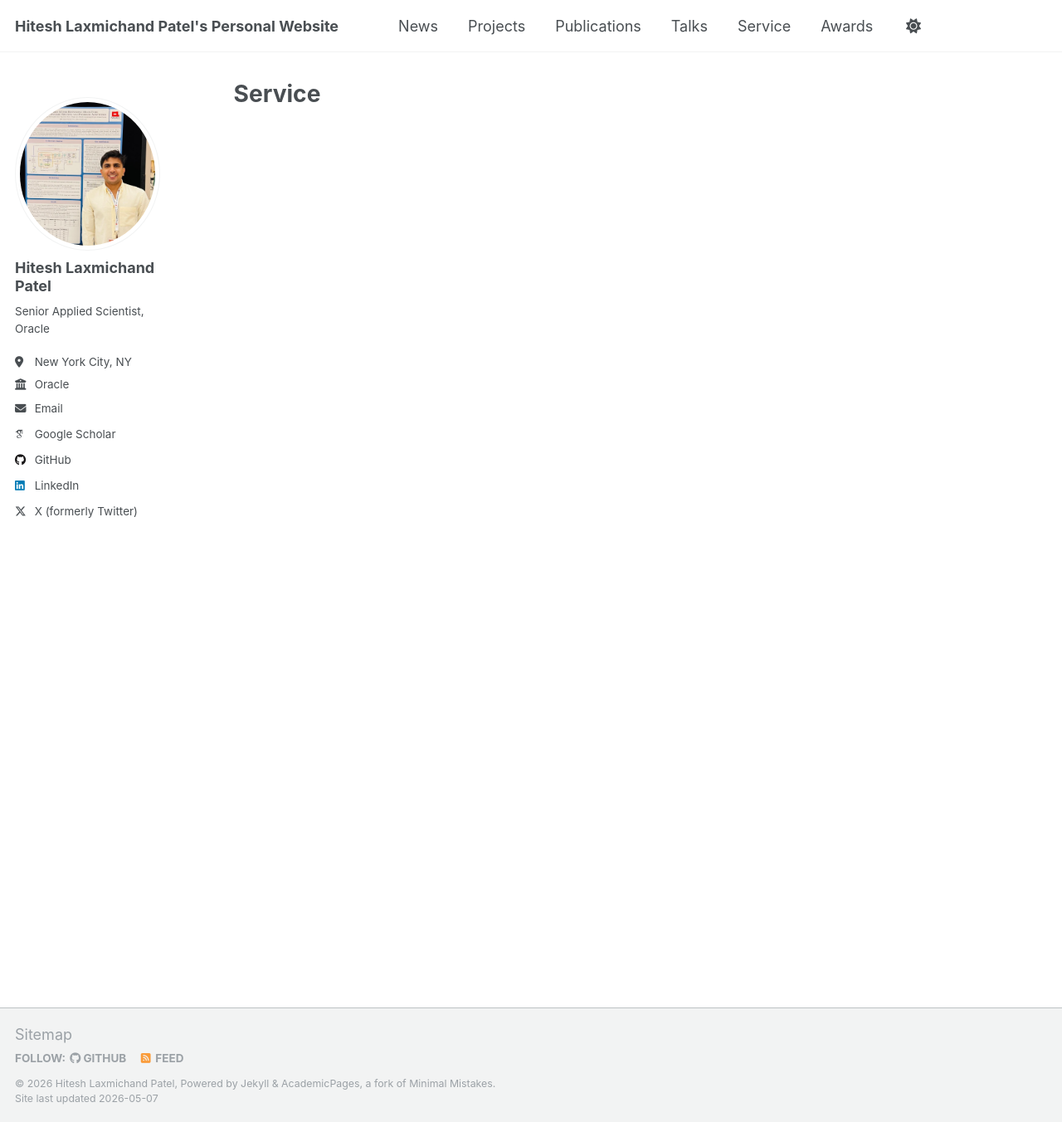
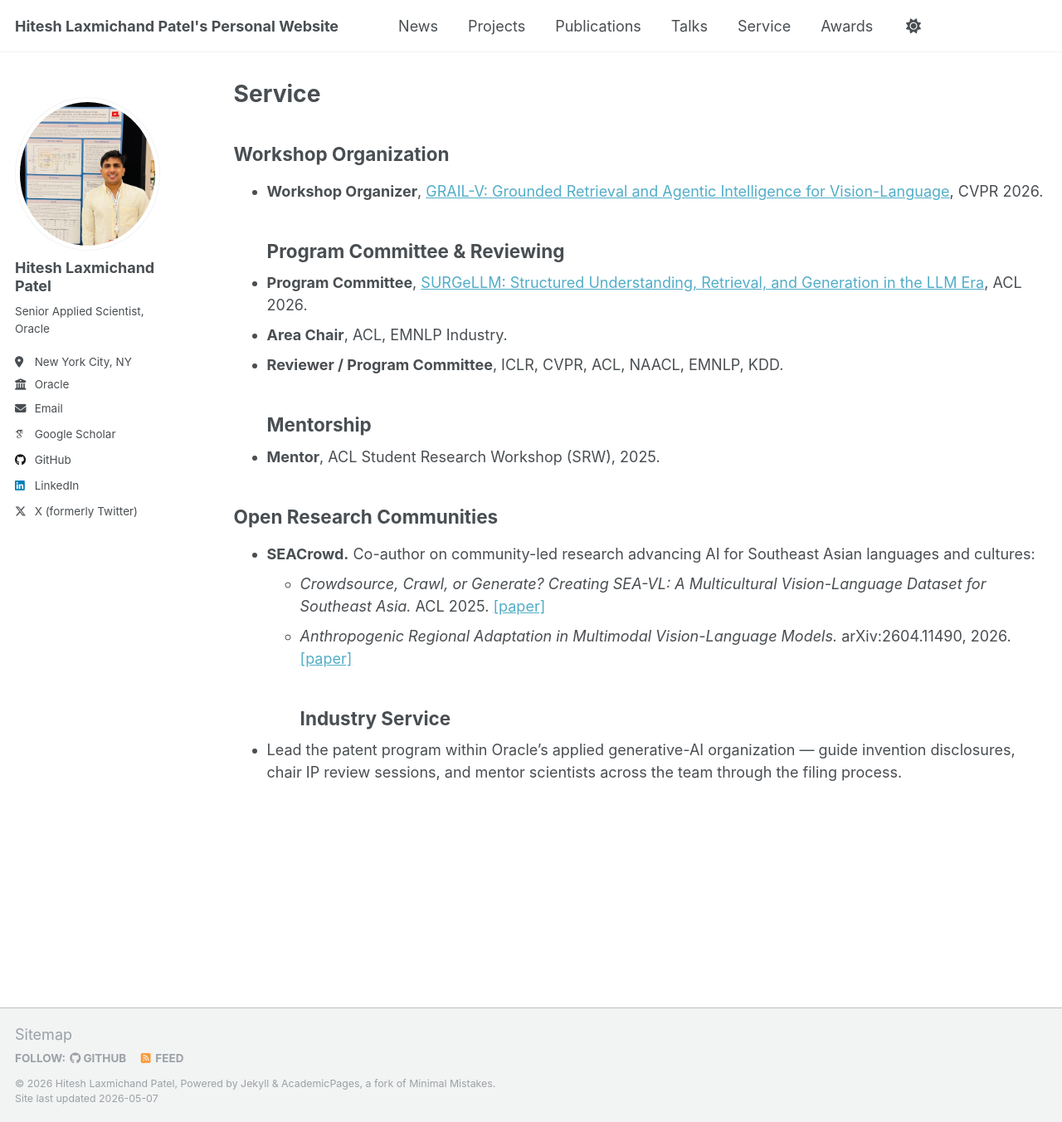
Before and after one commit to HITESHLPATEL/hiteshlpatel.github.io, a Jekyll site: the page built from _pages/service.md, in a window 1280 px wide and 1352 px high. Shown: the whole window at 83% size. Built offline with Jekyll 4.4.1, drawn with Linux system fonts in a browser that asks for light colours; some web fonts are replaced.

Commit message:
Expand service page with new organizational details
Added sections for workshop organization, program committee, mentorship, open research communities, and industry service.

```diff
--- a/_pages/service.md
+++ b/_pages/service.md
@@ -4,5 +4,25 @@ title: "Service"
 permalink: /service/
 author_profile: true
 ---
+{% include base_path %}
 
-{% include base_path %}
+## Workshop Organization
+
+- **Workshop Organizer**, [GRAIL-V: Grounded Retrieval and Agentic Intelligence for Vision-Language](https://grailworkshops.github.io/), CVPR 2026.
+## Program Committee & Reviewing
+
+- **Program Committee**, [SURGeLLM: Structured Understanding, Retrieval, and Generation in the LLM Era](https://surgellm.github.io/acl2026/), ACL 2026.
+- **Area Chair**, ACL, EMNLP Industry.
+- **Reviewer / Program Committee**, ICLR, CVPR, ACL, NAACL, EMNLP, KDD.
+## Mentorship
+
+- **Mentor**, ACL Student Research Workshop (SRW), 2025.
+
+## Open Research Communities
+
+- **SEACrowd.** Co-author on community-led research advancing AI for Southeast Asian languages and cultures:
+  - *Crowdsource, Crawl, or Generate? Creating SEA-VL: A Multicultural Vision-Language Dataset for Southeast Asia.* ACL 2025. [[paper]](https://aclanthology.org/2025.acl-long.916/)
+  - *Anthropogenic Regional Adaptation in Multimodal Vision-Language Models.* arXiv:2604.11490, 2026. [[paper]](https://arxiv.org/abs/2604.11490)
+## Industry Service
+
+- Lead the patent program within Oracle's applied generative-AI organization — guide invention disclosures, chair IP review sessions, and mentor scientists across the team through the filing process.
```
